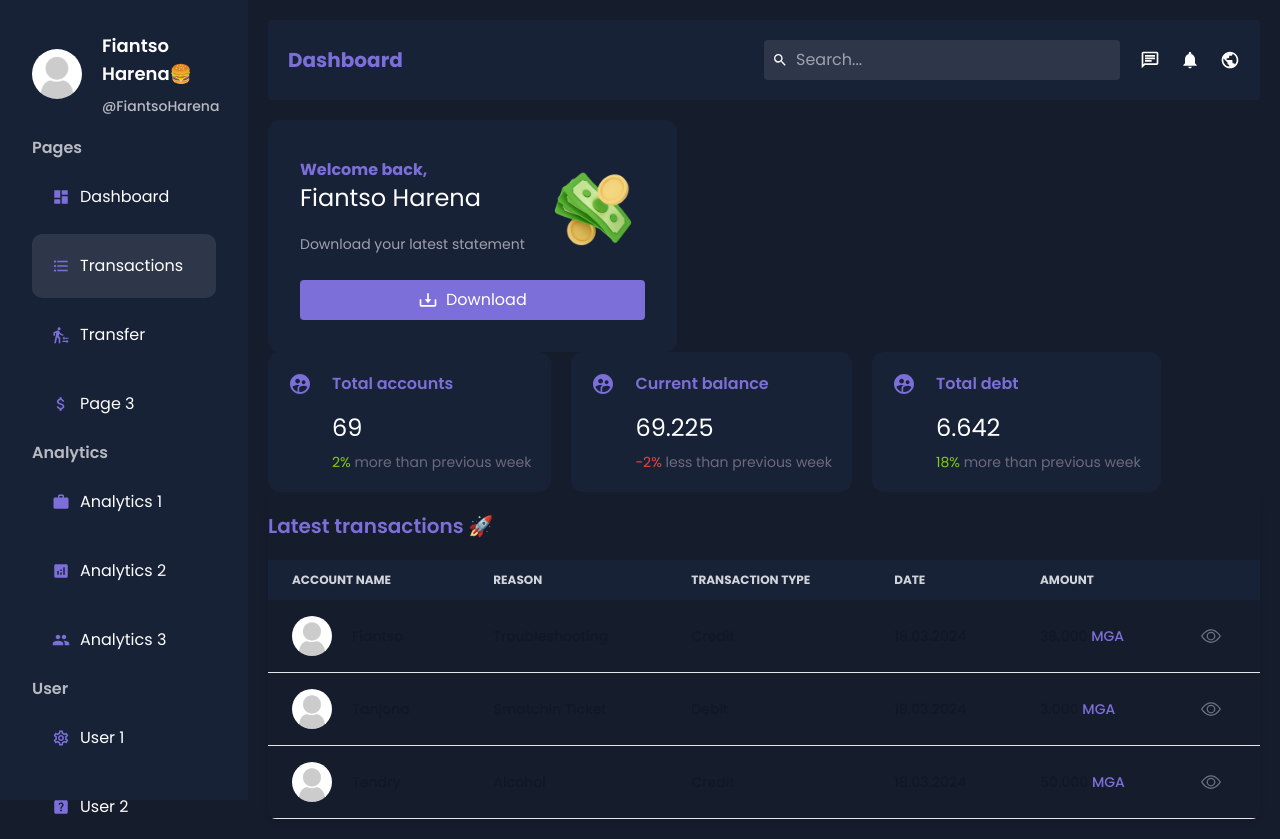
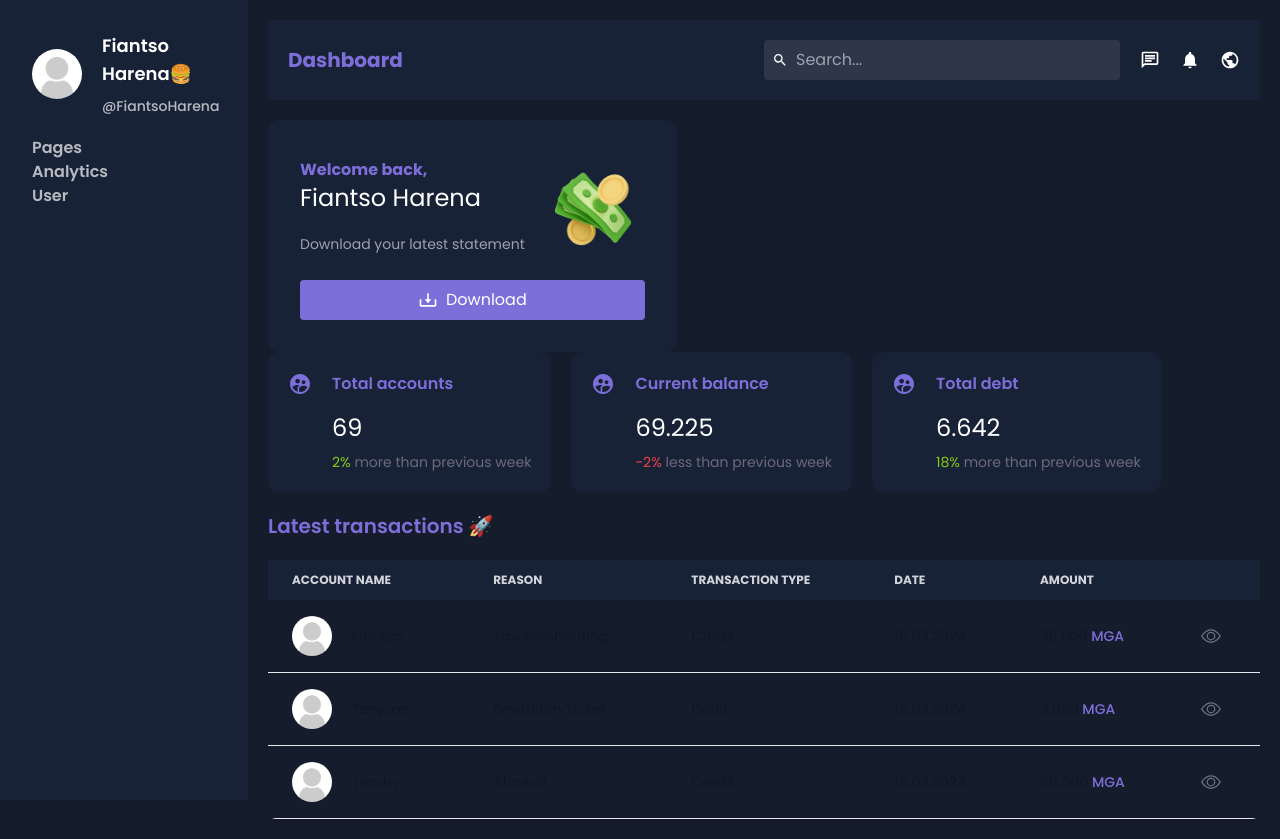
Before and after one commit to HarenaFiantso/digitalbank-ui, a Next.js app: page /dashboard/transaction-list in a window 1280 px wide. Built offline with nearby package versions, Linux system fonts and the light colour scheme.

Commit message:
chore: redirection to /chooseAccount handler

```diff
--- a/src/components/dashboard/navbar/navbar.tsx
+++ b/src/components/dashboard/navbar/navbar.tsx
@@ -6,7 +6,6 @@ import { MdNotifications, MdOutlineChat, MdPublic, MdSearch } from 'react-icons/
 export default function Navbar() {
   const pathname: string[] = usePathname().split('/');
   const pageTitle: string = pathname[1];
-  console.log(pageTitle);
 
   return (
     <div className='flex items-center justify-between rounded bg-main-soft p-5'>
--- a/src/components/dashboard/sidebar/menuLink.tsx
+++ b/src/components/dashboard/sidebar/menuLink.tsx
@@ -1,19 +1,12 @@
 'use client';
 
-import { TPageItem } from '@/lib/types';
+import { TAccount, TPageItem } from '@/lib/types';
 import Link from 'next/link';
 import { usePathname } from 'next/navigation';
 import React from 'react';
 
-export default function MenuLink({ item }: { item: TPageItem }) {
-  const pathname = usePathname();
+export default function MenuLink({ account, item }: { account: TAccount | undefined; item: TPageItem }) {
+  const pathname: string = usePathname();
 
-  return (
-    <Link
-      href={item.path}
-      className={`text-md my-[5px] flex items-center gap-[10px] rounded-[10px] p-[20px] transition-all hover:bg-hover ${pathname === item.path && 'bg-hover'}`}
-    >
-      <span className='text-lg text-blue'>{item.icon}</span> {item.title}
-    </Link>
-  );
+  return <Link href={item.path}></Link>;
 }
--- a/src/data/data.tsx
+++ b/src/data/data.tsx
@@ -1,12 +1,12 @@
 import { TCard } from '@/lib/types';
 import { TPageCategory } from '@/lib/types';
 import { TTransaction } from '@/lib/types';
+import { HiOutlineLogout } from 'react-icons/hi';
 import {
   MdAnalytics,
   MdAttachMoney,
   MdDashboard,
   MdFormatListBulleted,
-  MdHelpCenter,
   MdOutlineSettings,
   MdOutlineTransferWithinAStation,
   MdPeople,
@@ -95,9 +95,9 @@ export const menu: TPageCategory[] = [
         icon: <MdOutlineSettings />,
       },
       {
-        title: 'User 2',
-        path: '/dashboard/user-2',
-        icon: <MdHelpCenter />,
+        title: 'Log Out',
+        path: '/chooseAccount',
+        icon: <HiOutlineLogout />,
       },
     ],
   },
--- a/src/lib/types.ts
+++ b/src/lib/types.ts
@@ -1,5 +1,5 @@
 import { accountSchema } from '@/lib/validations/accountSchema';
-import { ReactElement } from 'react';
+import { ReactElement, ReactNode } from 'react';
 import { z } from 'zod';
 
 export type TAccount = {
```
Also changed, not shown: src/app/dashboard/layout.tsx (indentation only).
